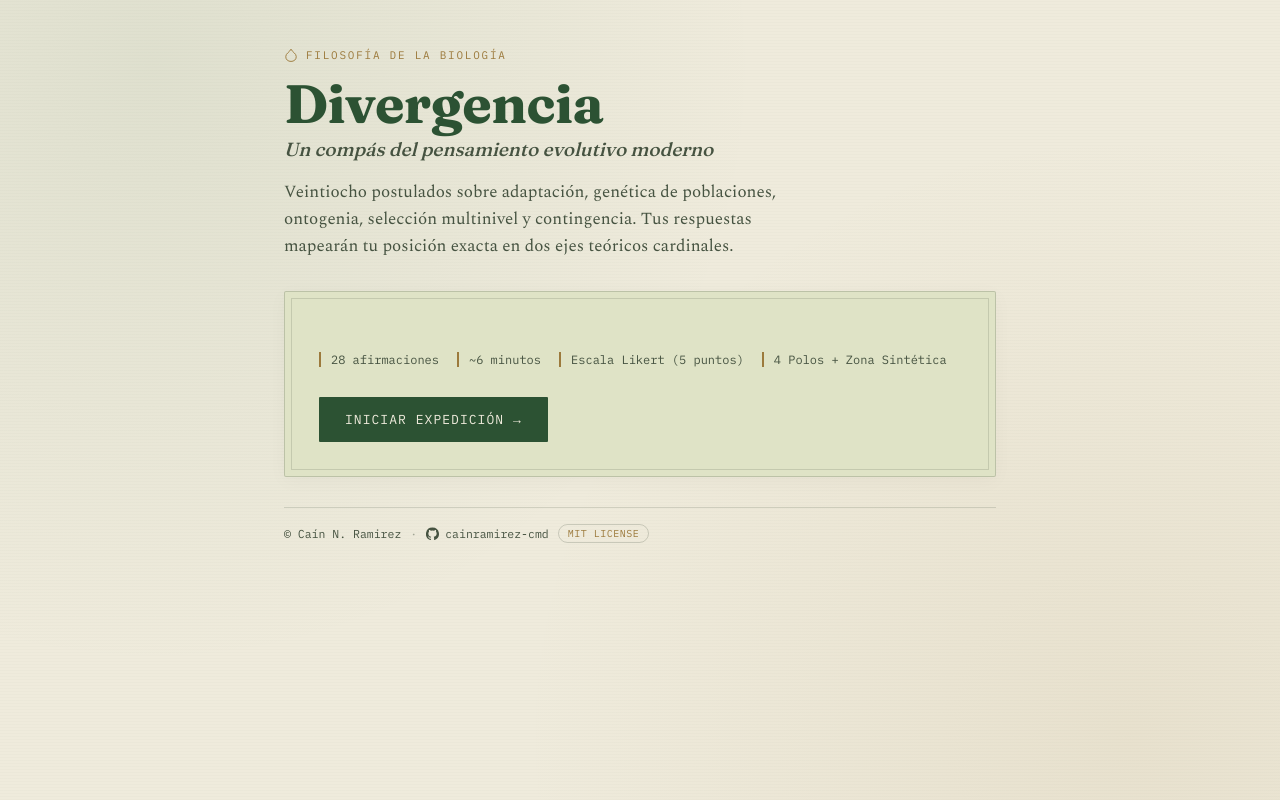
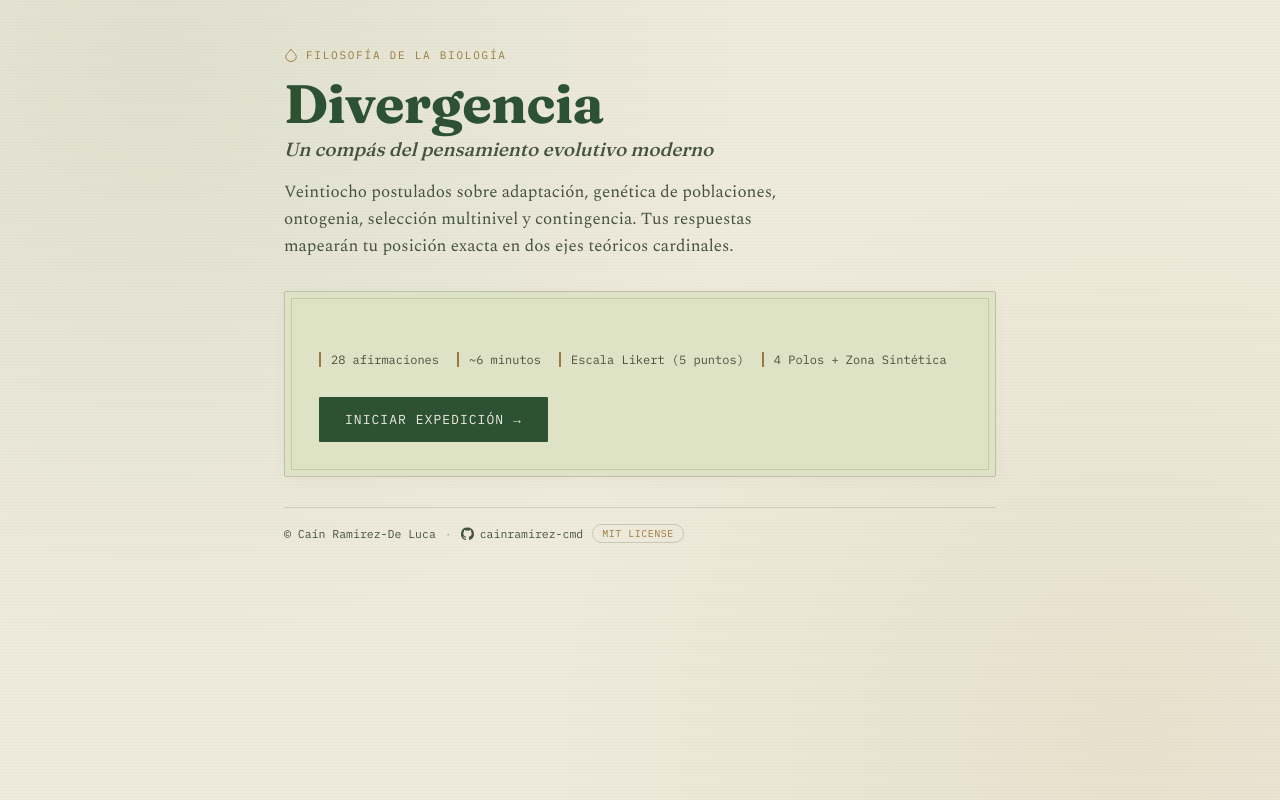
Before and after one commit to cainramirez-cmd/Divergencia, a plain HTML site: page index.html in a window 1280 px wide. Drawn offline with nearby package versions, Linux system fonts and the light colour scheme.

Commit message:
Actualizar index.html

```diff
--- a/index.html
+++ b/index.html
@@ -370,9 +370,9 @@ button:focus-visible, .likert-btn:focus-visible{ outline:2px solid var(--leaf);
   </div>
 
   <div class="credits">
-    <span>© Caín N. Ramirez</span>
+    <span>© Caín Ramirez-De Luca</span>
     <span class="credit-sep">·</span>
-    <a class="github-link" href="https://github.com/cainramirez-cmd" target="_blank" rel="noopener noreferrer" aria-label="GitHub de Caín N. Ramirez">
+    <a class="github-link" href="https://github.com/cainramirez-cmd" target="_blank" rel="noopener noreferrer" aria-label="GitHub de Caín Ramirez-De Luca">
       <svg viewBox="0 0 24 24" aria-hidden="true"><path fill="currentColor" d="M12 .7a12 12 0 0 0-3.79 23.39c.6.11.82-.26.82-.58v-2.04c-3.34.73-4.04-1.61-4.04-1.61-.55-1.39-1.33-1.76-1.33-1.76-1.09-.75.08-.74.08-.74 1.2.08 1.84 1.23 1.84 1.23 1.07 1.83 2.8 1.3 3.49.99.11-.78.42-1.3.76-1.6-2.67-.3-5.47-1.34-5.47-5.95 0-1.31.47-2.38 1.23-3.22-.12-.3-.53-1.52.12-3.17 0 0 1-.32 3.3 1.23a11.5 11.5 0 0 1 6 0c2.29-1.55 3.29-1.23 3.29-1.23.65 1.65.24 2.87.12 3.17.77.84 1.23 1.91 1.23 3.22 0 4.62-2.81 5.64-5.49 5.94.43.37.81 1.1.81 2.22v3.29c0 .32.22.69.82.58A12 12 0 0 0 12 .7Z"/></svg>
       <span>cainramirez-cmd</span>
     </a>
```
